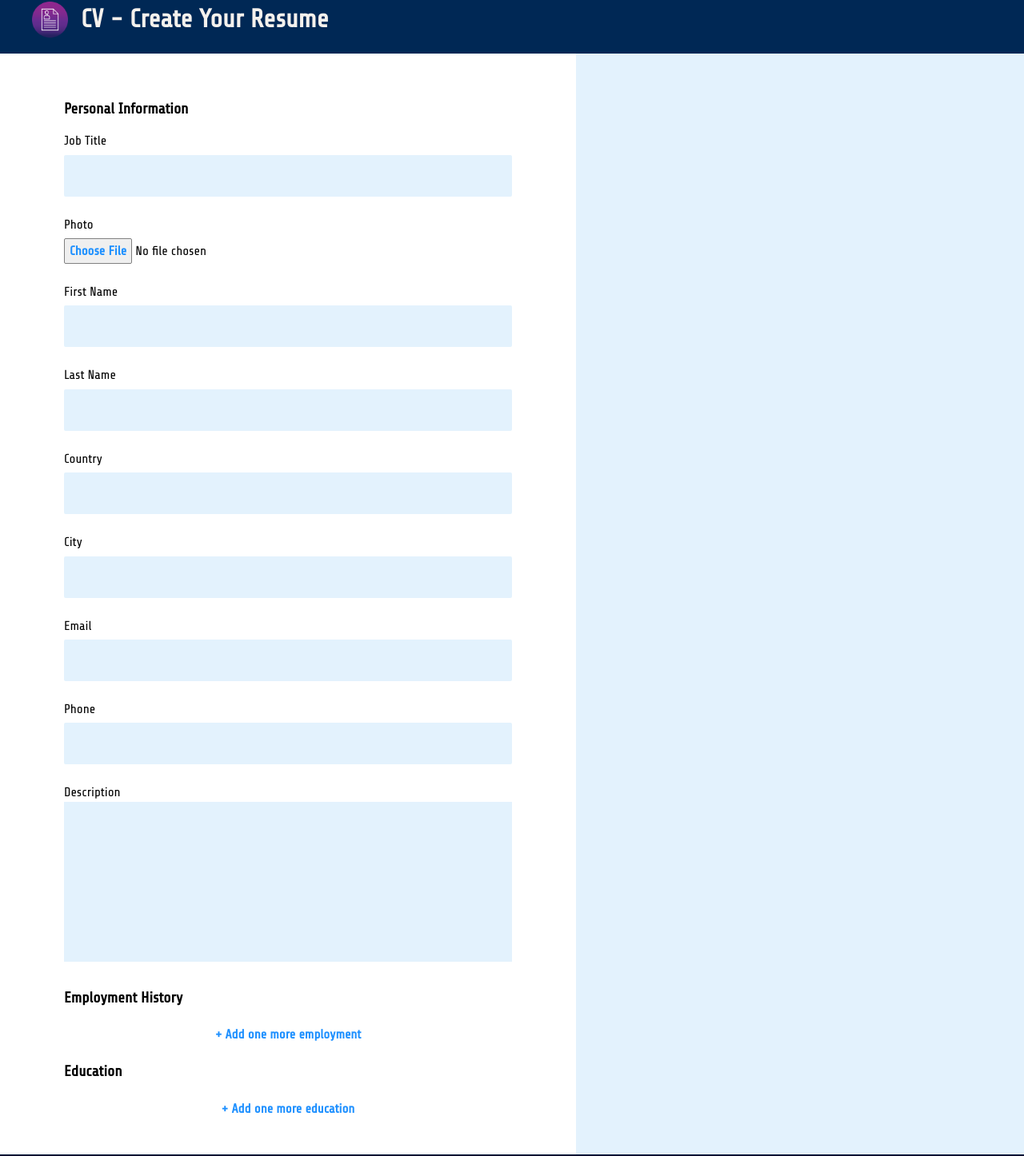
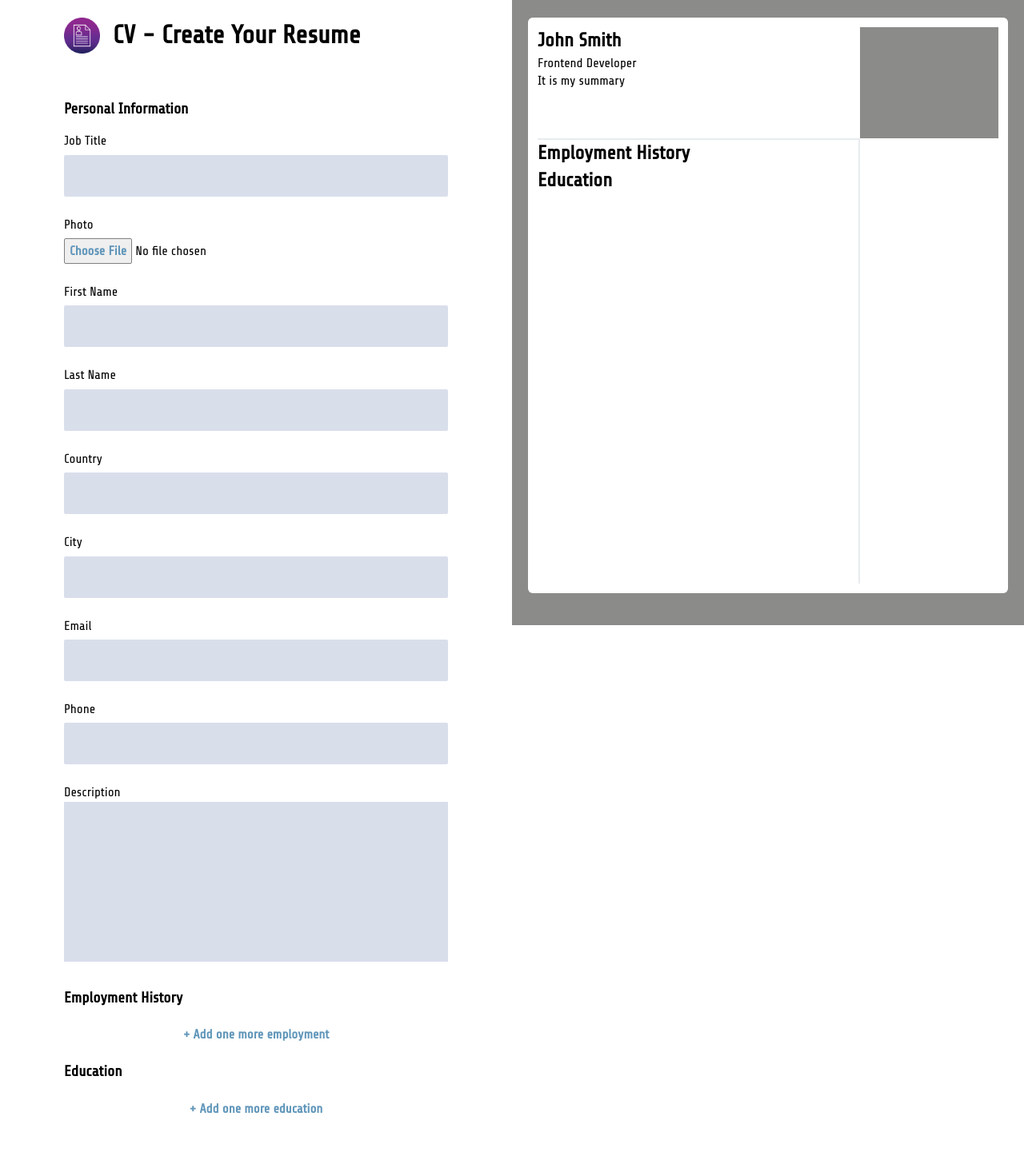
Before and after one commit to ShadyAV/cv-app, a React (Create React App) app: page / in a window 1280 px wide. Shown: the part 18-1464 px from the top of the page at 80% size. Built offline with nearby package versions, Linux system fonts and the light colour scheme.

Commit message:
Add right section and theme file

```diff
--- a/src/components/Footer.js
+++ b/src/components/Footer.js
@@ -2,16 +2,22 @@ import React, { Component } from 'react';
 import styled from 'styled-components';
 
 const StylerdFooter = styled.footer`
-    text-align: center;
-    background-color: #001233;
-    color: #fff
+    display: flex;
+    justify-content: center;
+    align-items: center;
+    color: #000;
+    padding: 6px;
+    width: 50%;
+    @media (max-width: 1199px) {
+        width: 100%;
+    }
 `
 
 class Footer extends Component {
     render() {
         return (
             <StylerdFooter>
-                <p>avshady 2023</p>
+                <p>© avshady 2023</p>
             </StylerdFooter>
         );
     }
--- a/src/components/Header.js
+++ b/src/components/Header.js
@@ -4,12 +4,14 @@ import headerIcon from '../assets/header-icon.png';
 
 const HeaderWrapper = styled.header`
     display: flex;
-    color: #f5f1ed;
-    background-color: #002855;
-    padding: 20px 40px;
+    color: #000;
+    padding: 40px 0px 0px 80px;
     gap: 1rem;
     align-items: center;
-    min-width: 100vw;
+    width: 50%;
+    @media (max-width: 1199px) {
+        width: 100%;
+    }
 `
 
 class Header extends Component {
--- a/src/components/Main.js
+++ b/src/components/Main.js
@@ -5,6 +5,11 @@ import styled from 'styled-components';
 
 const StyledMain = styled.main`
     display: flex;
+    justify-content: center;
+    width: 50%;
+    @media (max-width: 1199px) {
+        width: 100%;
+    }
 `
 
 class Main extends Component {
--- a/src/components/form/Form.js
+++ b/src/components/form/Form.js
@@ -10,7 +10,8 @@ import Education from './Education';
 
 const FormContainer = styled.div`
     padding: 40px 80px;
-    flex: 1;
+    width: 100%;
+    height: 100%;
 `
 
 const StyledSection = styled.section`
@@ -32,13 +33,6 @@ const DoubleInput = styled.div`
     flex-wrap: wrap;
     margin-bottom: 24px;
     gap: 24px;
-`
-const History = styled.div`
-    display: flex;
-    flex-direction: column;
-    border: 2px solid #e3f2fd;
-    padding: 16px 16px 0px 16px;
-    margin-bottom: 0px;
 `
 
 class Form extends Component {
--- a/src/components/preview/Preview.js
+++ b/src/components/preview/Preview.js
@@ -3,8 +3,43 @@ import styled from 'styled-components';
 
 const StyledSection = styled.section`
     display: flex;
-    flex: 1;
-    background-color: #e3f2fd;
+    justify-content: center;
+    background-color: #8b8c89;
+    width: 50%;
+    padding: 40px 0px;
+    position: fixed;
+    top: 0;
+    right: 0;
+    bottom: 0;
+    @media (max-width: 1199px) {
+        visibility: hidden;
+    }
+`
+
+const PreviewMain = styled.div`
+    display: grid;
+    grid-template: 2fr 8fr/ 7fr 3fr;
+    background-color: #fff;
+    padding: 12px;
+    min-width: 600px;
+    border-radius: 6px;
+`
+const PersonalArea = styled.div`
+    grid-row: 1/2;
+    grid-column: 1/2;
+`
+
+const AvatarArea = styled.div`
+    grid-row: 1/2;
+    grid-column: 2/3;
+    background-color: #8b8c89;
+`
+
+const MainArea = styled.div`
+    grid-row: 2/3;
+    grid-column: 1/2;
+    border-top: 2px solid #e7ecef;
+    border-right: 2px solid #e7ecef;
 `
 
 class Preview extends Component {
@@ -16,7 +51,18 @@ class Preview extends Component {
     render() {
         return (
             <StyledSection>
-
+                <PreviewMain>
+                    <PersonalArea>
+                        <h1>John Smith</h1>
+                        <p>Frontend Developer</p>
+                        <p>It is my summary</p>
+                    </PersonalArea>
+                    <AvatarArea></AvatarArea>
+                    <MainArea>
+                        <h2>Employment History</h2>
+                        <h2>Education</h2>
+                    </MainArea>
+                </PreviewMain>
             </StyledSection>
         );
     }
--- a/src/components/utils/Button.js
+++ b/src/components/utils/Button.js
@@ -6,7 +6,7 @@ const StyledButton = styled.button`
     background-color: #fff;
     outline: none;
     border: none;
-    color: dodgerblue;
+    color: #6096ba;
     padding: 6px;
     font-size: 16px;
     font-weight: 600;
--- a/src/components/utils/FileInput.js
+++ b/src/components/utils/FileInput.js
@@ -20,7 +20,7 @@ const StyledFileInput = styled.input`
     &::file-selector-button {
         font-family: 'Share Tech', sans-serif;
         font-weight: 600;
-        color: dodgerblue;
+        color: #6096ba;
         border: thin solid grey;
         border-radius: 2px;
         font-size: 16px;
--- a/src/components/utils/Input.js
+++ b/src/components/utils/Input.js
@@ -1,5 +1,6 @@
 import React, { Component } from 'react';
 import styled from 'styled-components';
+import Theme from '../../styles/Theme';
 
 const DivWrapper = styled.div`
     display: flex;
@@ -15,7 +16,7 @@ const Label = styled.label`
 const StyledInput = styled.input`
     min-width: ${props => props.type === "date" ? "100%" : "285px"};
     max-width: ${props => props.type === "date" ? "140px" : "100%"};
-    background-color: #e3f2fd;
+    background-color: ${Theme.colors.lightblue};
     border: none;
     border-radius: 2px;
     outline: none;
--- a/src/components/utils/TextArea.js
+++ b/src/components/utils/TextArea.js
@@ -1,5 +1,6 @@
 import React, { Component } from 'react';
 import styled from 'styled-components';
+import Theme from '../../styles/Theme';
 
 const DivWrapper = styled.div`
     display: flex;
@@ -12,7 +13,7 @@ const DivWrapper = styled.div`
 const StyledArea = styled.textarea`
     width: 100%;
     height: 200px;
-    background-color: #e3f2fd;
+    background-color: ${Theme.colors.lightblue};
     border: none;
     outline: none;
     resize: none;
--- /dev/null
+++ b/src/styles/Theme.js
@@ -0,0 +1,7 @@
+const Theme = {
+    colors: {
+        lightblue: '#d9deeb',
+    },
+};
+
+export default Theme;
```
